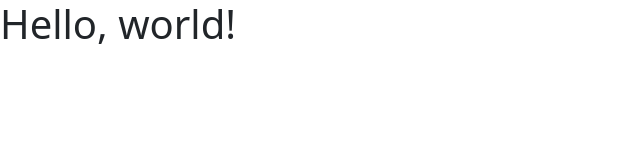
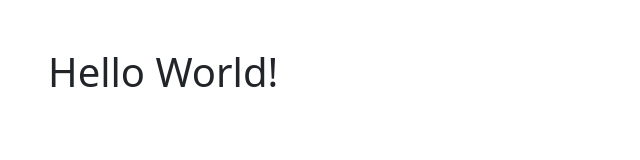
Before and after one commit to cjdeclaro/gitdemo, a plain HTML site: page index.html in a window 1280 px wide. Shown: the whole page, without its empty margins (0-640 px from the left). Drawn offline with nearby package versions, Linux system fonts and the light colour scheme.

Commit message:
Added banner

```diff
--- a/index.html
+++ b/index.html
@@ -4,13 +4,22 @@
 <head>
   <meta charset="utf-8">
   <meta name="viewport" content="width=device-width, initial-scale=1">
-  <title>Bootstrap demo</title>
+  <title>Hello World</title>
   <link href="https://cdn.jsdelivr.net/npm/bootstrap@5.3.5/dist/css/bootstrap.min.css" rel="stylesheet"
     integrity="sha384-SgOJa3DmI69IUzQ2PVdRZhwQ+dy64/BUtbMJw1MZ8t5HZApcHrRKUc4W0kG879m7" crossorigin="anonymous">
 </head>
 
 <body>
-  <h1>Hello, world!</h1>
+  <div class="container-fluid p-5">
+    <div class="row">
+      <div class="col">
+        <div class="h1">
+          Hello World!
+        </div>
+      </div>
+    </div>
+  </div>
+
   <script src="https://cdn.jsdelivr.net/npm/bootstrap@5.3.5/dist/js/bootstrap.bundle.min.js"
     integrity="sha384-k6d4wzSIapyDyv1kpU366/PK5hCdSbCRGRCMv+eplOQJWyd1fbcAu9OCUj5zNLiq" crossorigin="anonymous">
   </script>
```
